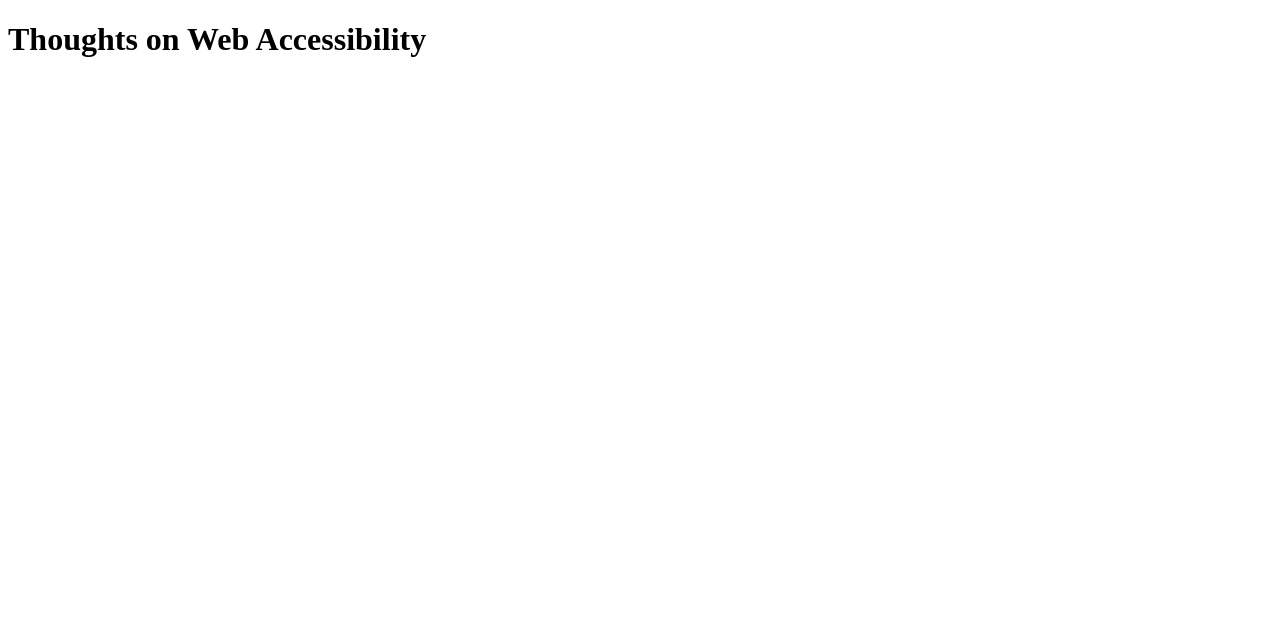
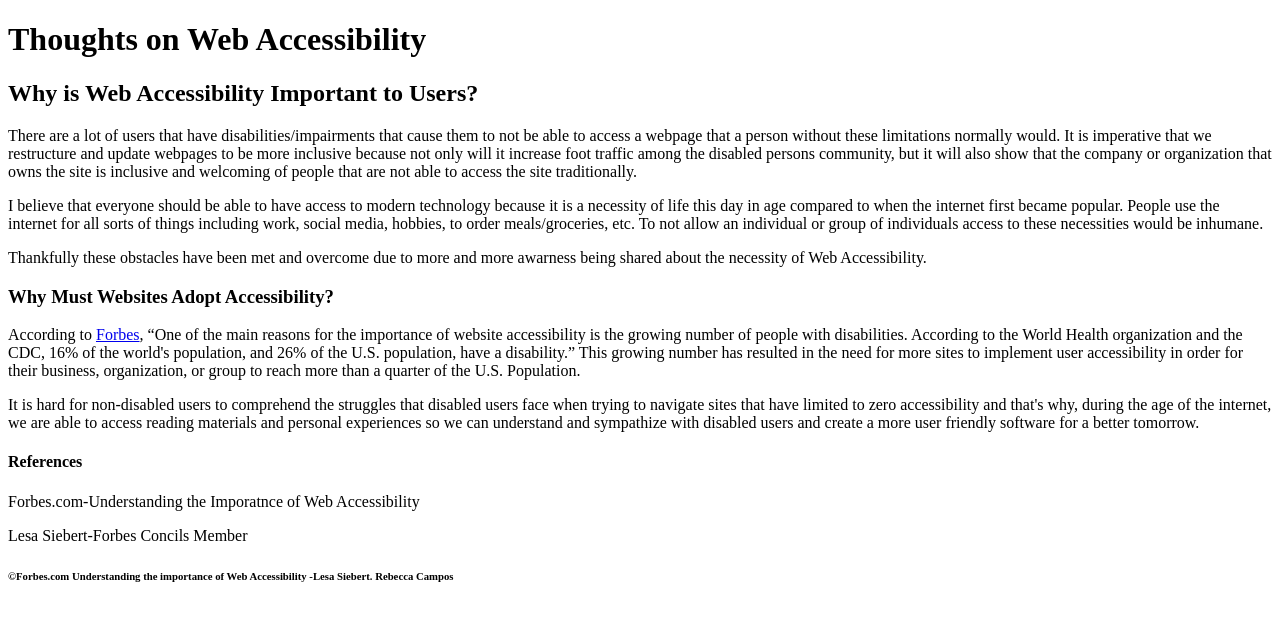
Before and after one commit to Bcamp13022/Ifsc-1310, a plain HTML site: page web_accessibility/index.html in a window 1280 px wide. Drawn offline with Linux system fonts and the light colour scheme.

Commit message:
First Commit

```diff
--- a/web_accessibility/index.html
+++ b/web_accessibility/index.html
@@ -11,7 +11,25 @@
 </head>
 
 <body>
-  <h1>Thoughts on Web Accessibility</h1>
-
+<main>
+    <header class="primary">
+          <h1>Thoughts on Web Accessibility</h1>
+    </header>
+    <section id="content">
+        <header>
+            <h2>Why is Web Accessibility Important to Users?</h2>
+        </header>
+        <p>There are a lot of users that have disabilities/impairments that cause them to not be able to access a webpage that a person without these limitations normally would. It is imperative that we restructure and update webpages to be more inclusive because not only will it increase foot traffic among the disabled persons community, but it will also show that the company or organization that owns the site is inclusive and welcoming of people that are not able to access the site traditionally.</p> <p>I believe that everyone should be able to have access to modern technology because it is a necessity of life this day in age compared to when the internet first became popular. People use the internet for all sorts of things including work, social media, hobbies, to order meals/groceries, etc. To not allow an individual or group of individuals access to these necessities would be inhumane.</p><p>Thankfully these obstacles have been met and overcome due to more and more awarness being shared about the necessity of Web Accessibility.</p>
+        <header>
+            <h3>Why Must Websites Adopt Accessibility?</h3>
+        </header>
+        <p>According to <a href="https://www.forbes.com/sites/forbesbusinesscouncil/2023/03/20/understanding-the-importance-of-web-accessibility/?sh=2cb9d223377f" target="_blank">Forbes</a>, <q>One of the main reasons for the importance of website accessibility is the growing number of people with disabilities. According to the World Health organization and the CDC, 16% of the world's population, and 26% of the U.S. population, have a disability.</q> This growing number has resulted in the need for more sites to implement user accessibility in order for their business, organization, or group to reach more than a quarter of the U.S. Population.</p><p>It is hard for non-disabled users to comprehend the struggles that disabled users face when trying to navigate sites that have limited to zero accessibility and that's why, during the age of the internet, we are able to access reading materials and personal experiences so we can understand and sympathize with disabled users and create a more user friendly software for a better tomorrow.</p>
+    </section>
+    <h4>References</h4>
+    <p>Forbes.com-Understanding the Imporatnce of Web Accessibility</p><p>Lesa Siebert-Forbes Concils Member</p>
+    <footer class="primary">
+        <h6>&copy;Forbes.com Understanding the importance of Web Accessibility -Lesa Siebert. Rebecca Campos</h6>
+    </footer>
+</main>
 </body>
 </html>
```
